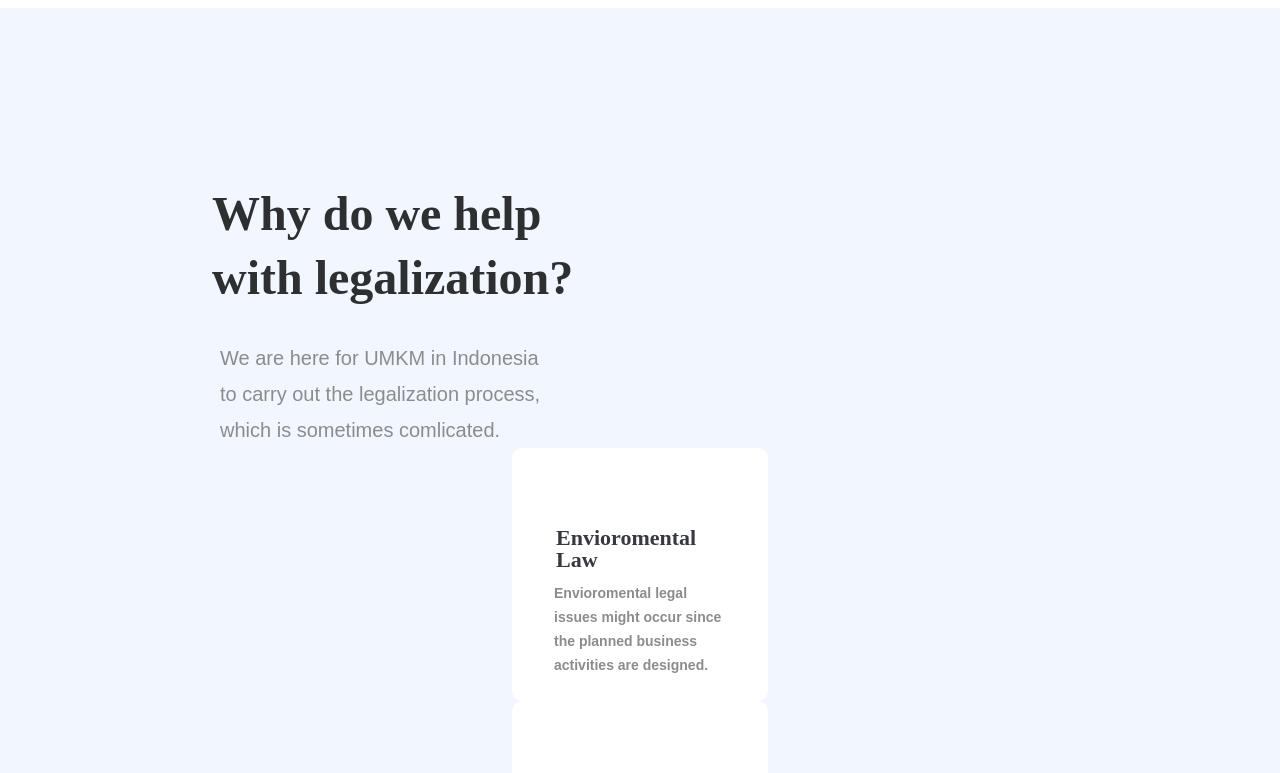
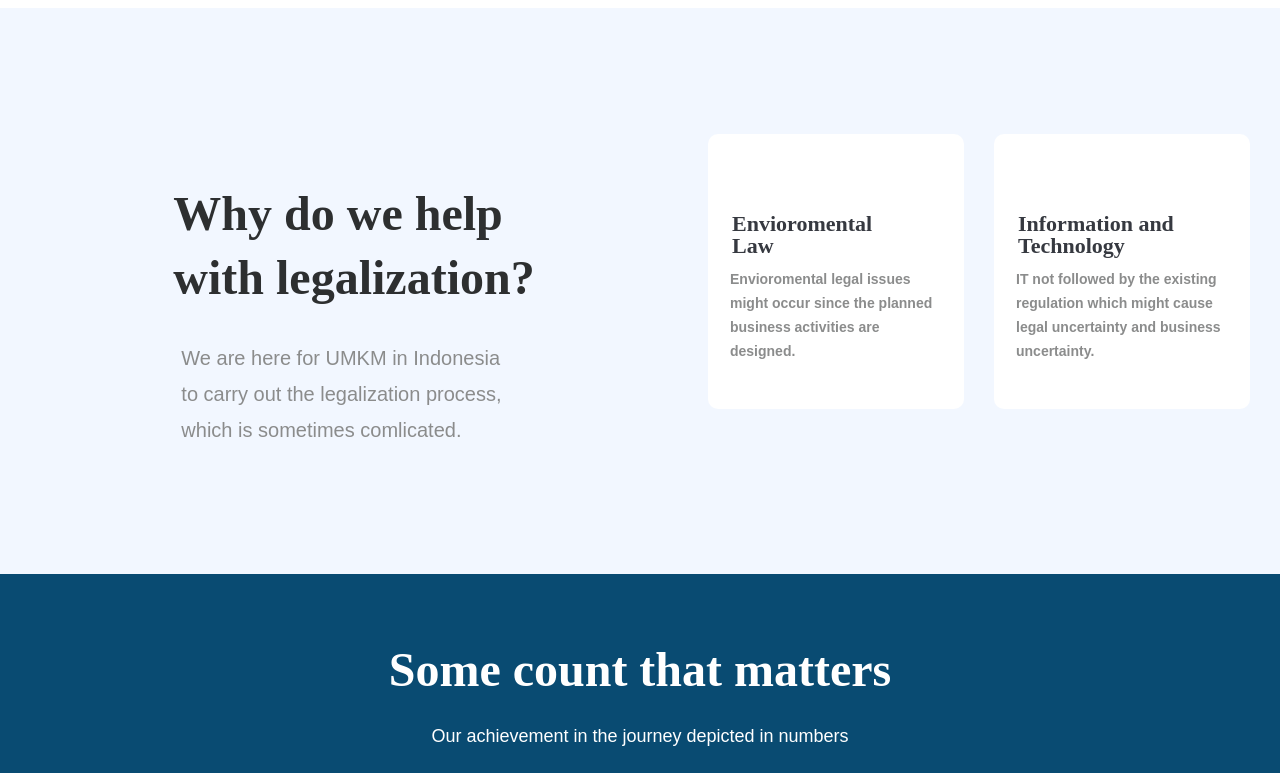
Before and after one commit to unironicbred/Lawyer-Landing-Page, a plain HTML site: page component.html in a window 1280 px wide. Shown: the part 1004-1777 px from the top of the page. Drawn offline with Linux system fonts and the light colour scheme.

Commit message:
initial add

```diff
--- a/component.html
+++ b/component.html
@@ -54,28 +54,28 @@
 
       </section><!--company logos-->
 
-      <section class="legalization">
+      <section class="legalization flex">
         <div class="container">
           <h2>Why do we help<br>with legalization?</h2>
+          <div class="subtext">We are here for UMKM in Indonesia<br>to carry out the legalization process,<br>which is sometimes comlicated.
+          </div>
         </div>
-      </section>
 
-      <section class="legalization">
-        <div class="container legalization-subtext">
-          We are here for UMKM in Indonesia<br>to carry out the legalization process,<br>which is sometimes comlicated.
+
+        <div class="legalization" id="block-box"><h4>Envioromental<br>
+          Law</h4><h5>Envioromental legal issues might occur since the planned business activities are designed.</h5></div>
+
+         <div class="legalization" id="block-box"><h4>Information and<br>
+          Technology</h4><h5>IT not followed by the existing regulation which might cause legal uncertainty and business uncertainty.</h5>
         </div>
-      </section>
 
-      <section class="legalization">
-        <div id="block-box" class="container"><h4>Envioromental<br>
-          Law</h4><h5>Envioromental legal issues might occur since the planned business activities are designed.</h5></div>
+        </div>
 
       </section>
 
-      <section class="legalization">
-        <div class="container" id="block-box"><h4>Information and<br>
-          Technology</h4><h5>IT not followed by the existing regulation which might cause legal uncertainty and business uncertainty.</h5></div>
-
+      <section class="site-banner">
+        <div class="banner-text">Some count that matters</div>
+        <div class="banner-subtext">Our achievement in the journey depicted in numbers</div>
       </section>
 
     </main>
--- a/global.css
+++ b/global.css
@@ -16,6 +16,11 @@ body {
   margin-right: auto;
   padding-left: 20px;
   padding-right: 20px;
+}
+
+.flex{
+  display: flex;
+  justify-content:left;
 }
 
 .site-header {
@@ -41,11 +46,11 @@ nav a {
 }
 
 .legalization{
-  flex-wrap: nowrap;
   background-color: #f2f7ff;
   color: #fff;
   padding: 0px;
   text-align:justify;
+  padding-bottom: 126px;
 }
 
 /*Typography*/
@@ -60,7 +65,7 @@ h2 {
   color: #2D2F30;
   font-size: 48px;
   font-weight: 700;
-  padding-left: 127px;
+  padding-left: 0px;
   padding-top: 174px;
   line-height: 63.98px;
 }
@@ -85,11 +90,11 @@ h5 {
   font-family: Arial, Helvetica, sans-serif;
 }
 
-.legalization-subtext{
+.subtext{
   color: #8B8C8C;
   font-size: 20px;
   line-height: 36px;
-  padding-left: 155px;
+  padding-left: 8px;
   padding-top: 30px;
   font-family: Arial, Helvetica, sans-serif;
 }
@@ -98,16 +103,12 @@ h5 {
 #block-box {
   border-radius: 10px;
   background: #ffffff;
+  margin-top: 126px;
+  margin-right: 30px;
   padding-bottom: 28px;
   width: 256px;
-  height: 253px;
+  height: 275px;
 }
-
-.paragraph-box{
-  text-align:left;
-  font-size: large;
-}
-
 
 /*Block Text styles*/
 .block-text {
@@ -121,6 +122,30 @@ h5 {
   font-size: 24px;
   color:#4f4f4f;
   line-height: 37.92px;
+  font-family: Arial, Helvetica, sans-serif;
+}
+
+.site-banner{
+  padding-top: 126px;
+  background-color: #094b72;
+  color: #fff;
+  text-align: center;
+  padding: 0px;
+
+}
+
+.banner-text{
+  color: white;
+  padding-top: 53px;
+  font-size:48px;
+  font-weight: 900;
+}
+
+.banner-subtext{
+  color: white;
+  padding-top: 6px;
+  font-size:18px;
+  font-weight: 400;
   font-family: Arial, Helvetica, sans-serif;
 }
 
```
